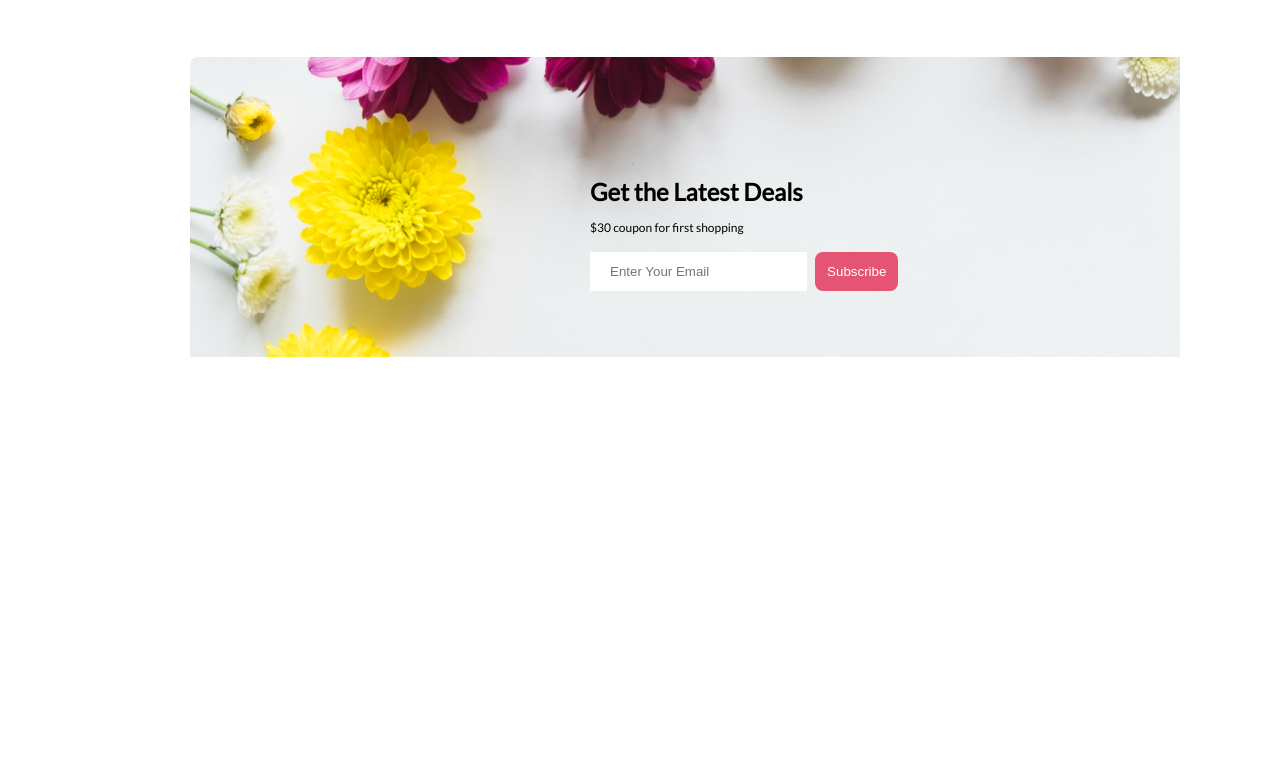
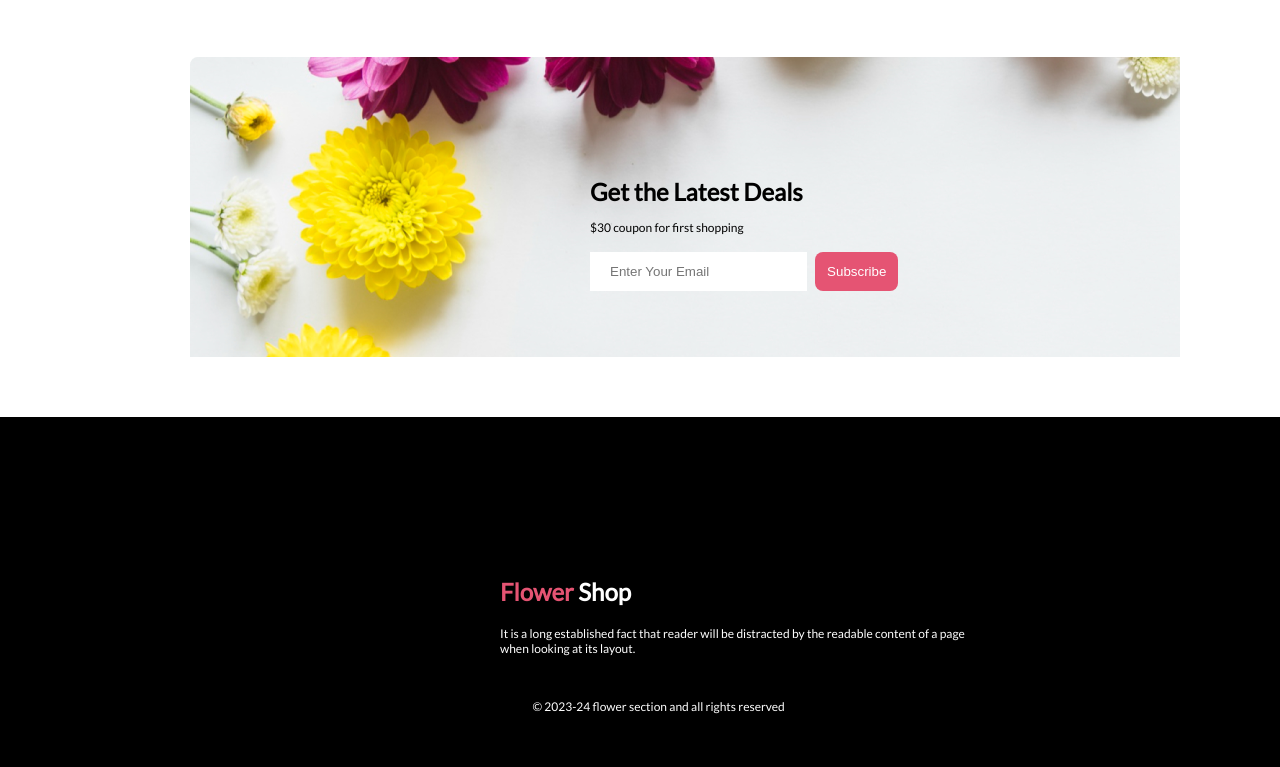
Before and after one commit to shakircse/online-flowershop-b8, a plain HTML site: page index.html in a window 1280 px wide. Shown: the part 1923-2690 px from the top of the page. Before the commit the page ends 2340 px from the top, so only its background shows below. Drawn offline with Linux system fonts and the light colour scheme.

Commit message:
footer Finished

```diff
--- a/index.html
+++ b/index.html
@@ -106,7 +106,21 @@
        <button class="btn-primary">Subscribe</button>
       </div>
     </div>
-
   </section>
+  <!-- Footer Section Starts -->
+  <section class="footer">
+    <div class="footer-background">
+      <div class="footer-content">
+        <h2><span>Flower</span> Shop</h2>
+        <p>It is a long established fact that reader will be distracted
+          by the readable  content of a page <br> when looking at its layout.
+        </p>
+        <br>
+        <p class="copywright"> &nbsp &nbsp &nbsp &nbsp &nbsp &nbsp &nbsp &#169 2023-24 flower section and
+          all rights reserved</p>
+      </div>
+    </div>
+  </section>
+  <!-- footer Ends -->
 </body>
 </html>
--- a/style.css
+++ b/style.css
@@ -155,3 +155,21 @@ font-size: 50px;
 }
 
 /* news Portal Ends */
+/* Footer starts */
+.footer-background{
+    height: 350px;
+    background-color: black;
+    position: relative;
+}
+.footer-content{
+    position: absolute;
+    color: white;
+    top: 140px;
+    left: 500px;
+}
+.footer-background span{
+    color:#E55473
+}
+.footer-background p{
+ font-size: 12px;
+}
```
